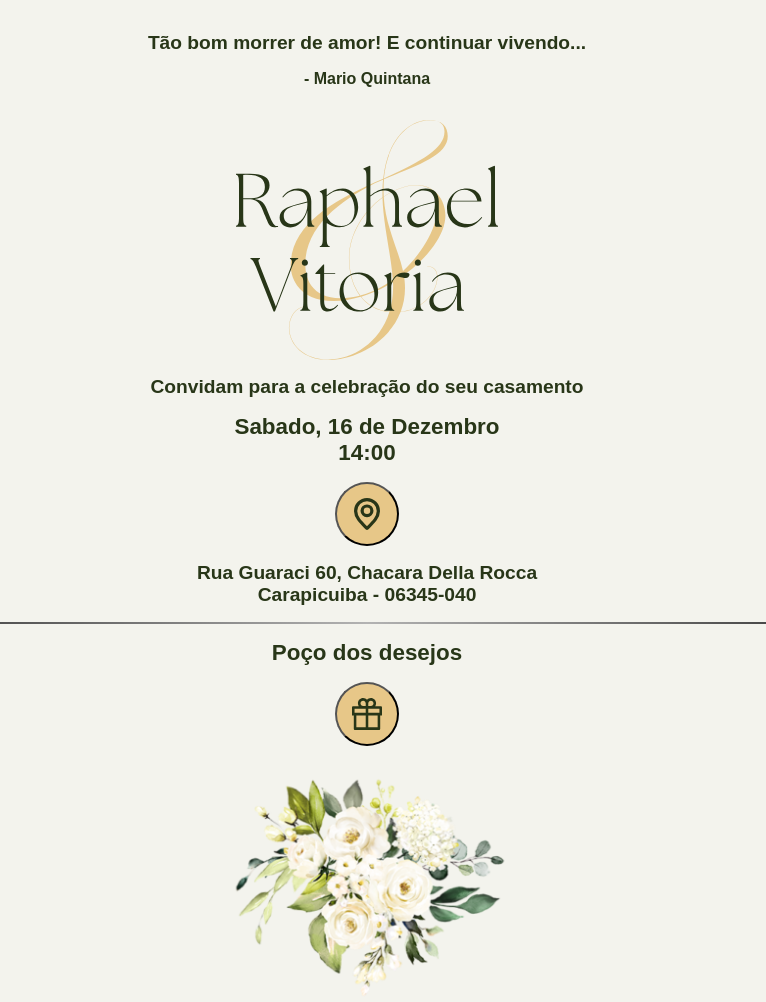
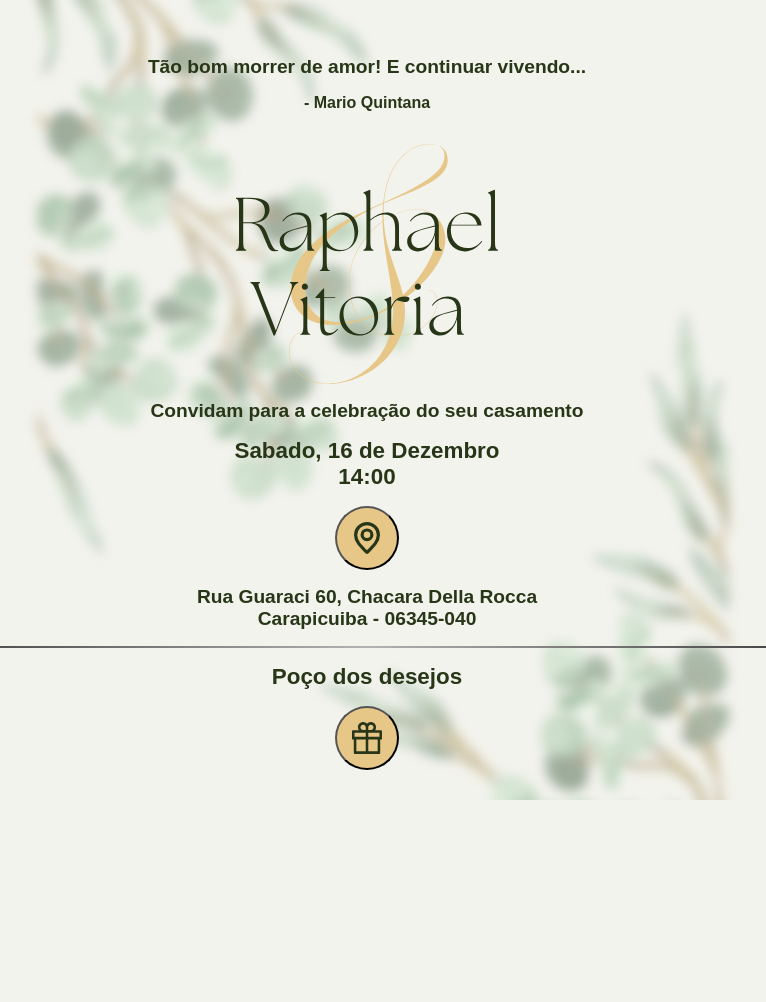
Before and after one commit to raphasouthall/casamento-R-V, a website: page index.html in a window 1280 px wide. Shown: the whole page, without its empty margins (273-1039 px from the left). After the commit the page ends 800 px from the top, so only its background shows below. Drawn offline with Linux system fonts and the light colour scheme; a web font is replaced by a local one.

Commit message:
Deployment from Codesandbox.

```diff
--- a/assets/styles.css
+++ b/assets/styles.css
@@ -3,6 +3,7 @@ html {
   margin: 0;
   background-color: #f3f3ed;
   overflow-x: hidden;
+  height: 100vh;
 }
 
 canvas {
@@ -11,14 +12,16 @@ canvas {
 }
 
 .flower {
-  position: absolute;
-  height: 100vh;
+  /* position: absolute; */
+  height: 1vh;
   z-index: -1;
-  /* overflow: auto; */
 }
 
-.bg {
+.bg-1 {
   height: 150vh;
+  margin-top: -10rem;
+  opacity: 0.5;
+  position: relative;
 }
 
 .header {
--- a/index.html
+++ b/index.html
@@ -15,7 +15,11 @@
   <body>
     <div class="main">
       <div class="flower">
-        <!-- <img class="bg" src="./assets/bg.svg" /> -->
+        <img
+          class="bg-1"
+          style="transform: rotate(90deg);"
+          src="./assets/bg-1.png"
+        />
         <!-- <canvas id="canvas3d"></canvas> -->
       </div>
       <div
```
Also changed, not shown: assets/bg-1.png (added).
